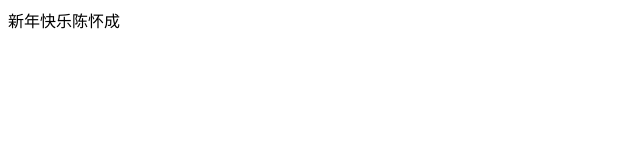
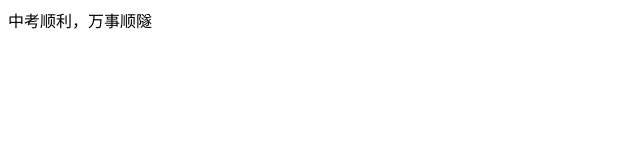
Before and after one commit to Hclrunner/net, a plain HTML site: page index.html in a window 1280 px wide. Shown: the full height of the page, 0-640 px from the left. Drawn offline with Linux system fonts and the light colour scheme.

Commit message:
Update index.html

```diff
--- a/index.html
+++ b/index.html
@@ -1 +1 @@
-<d>新年快乐陈怀成</d>
+<d>中考顺利，万事顺隧</d>
```
